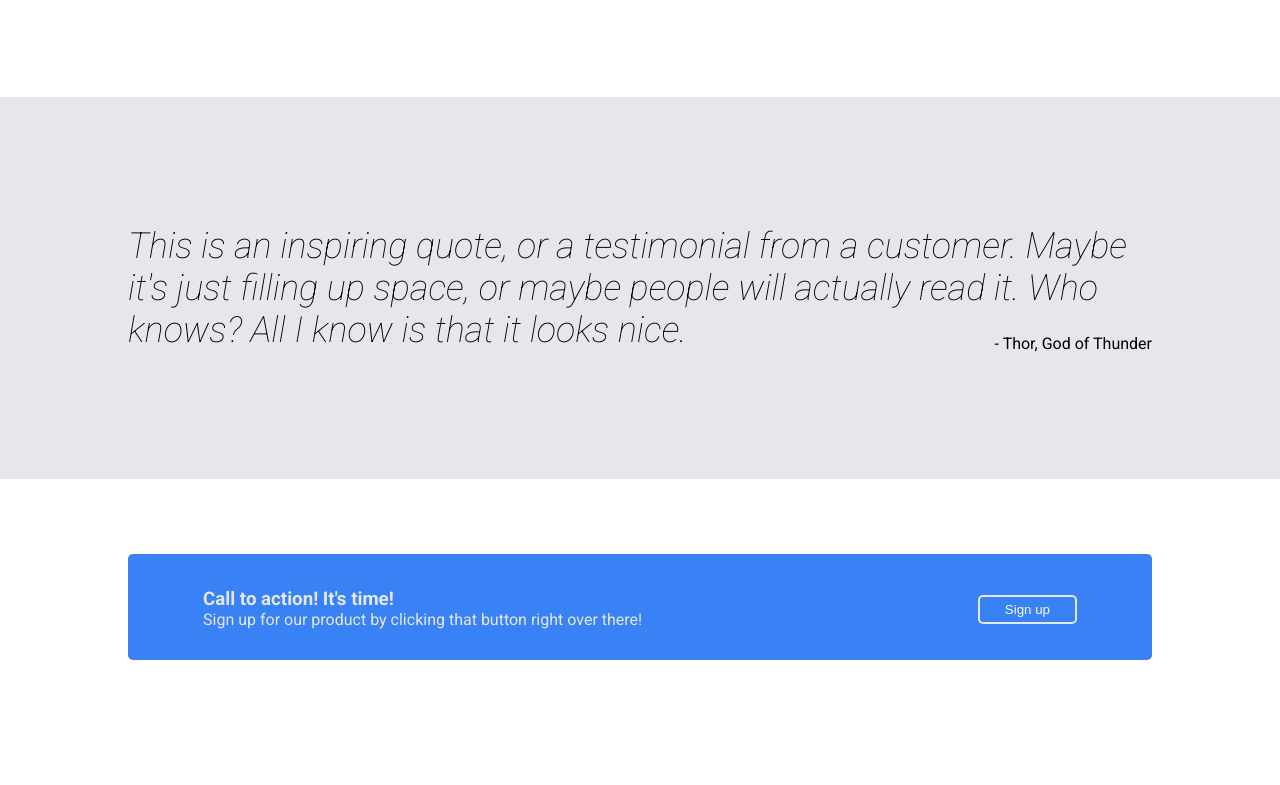
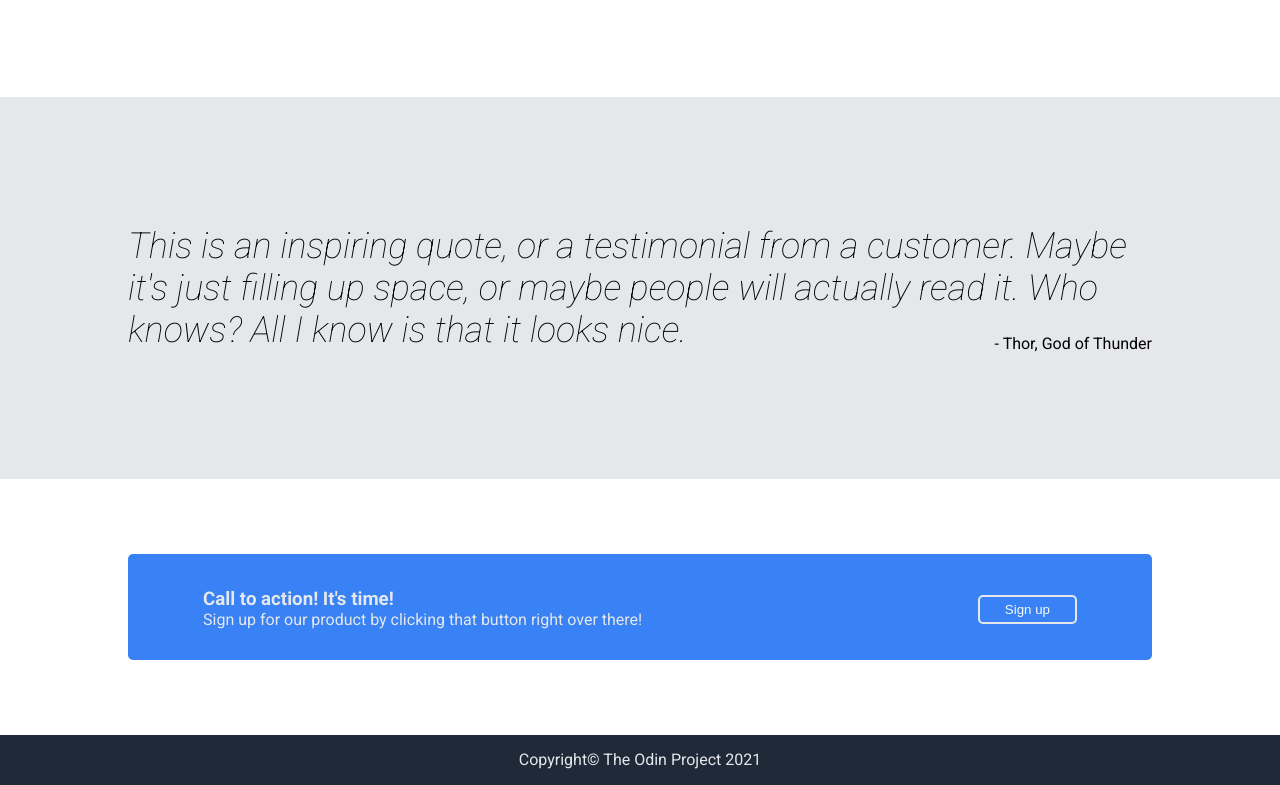
Before and after one commit to pbrentlinger/landing_page, a plain HTML site: page index.html in a window 1280 px wide. Shown: the part 701-1486 px from the top of the page. Before the commit the page ends 1436 px from the top, so only its background shows below. Drawn offline with Linux system fonts and the light colour scheme.

Commit message:
footer section complete

```diff
--- a/index.html
+++ b/index.html
@@ -68,5 +68,8 @@
         <button>Sign up</button>
     </div>
 </section>
+<footer class="dark_bg">
+    Copyright© The Odin Project 2021
+</footer>
 </body>
 </html>
--- a/style2.css
+++ b/style2.css
@@ -151,3 +151,11 @@ ul{
     border-style: solid;
     margin-top: 5px;
 }
+
+footer{
+    color: #E5E7EB;
+    display: flex;
+    height: 50px;
+    justify-content: center;
+    align-items: center;
+}
```
